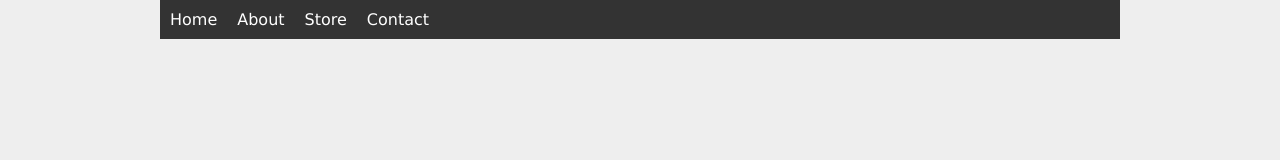
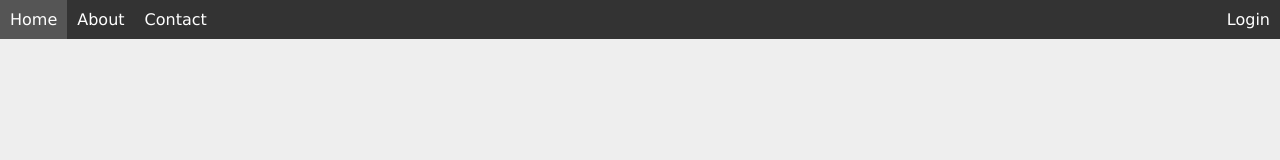
Before and after one commit to walid-hajhussien/CSS-Flexbox, a website: page menu/index.html in a window 1280 px wide. Drawn offline with Linux system fonts and the light colour scheme.

Commit message:
add flex menu

```diff
--- a/menu/index.html
+++ b/menu/index.html
@@ -16,8 +16,8 @@
           <ul>
             <li><a href="">Home</a></li>
             <li><a href="">About</a></li>
-            <li><a href="">Store</a></li>
-            <li id="contact"><a href="">Contact</a></li>
+            <li><a href="">Contact</a></li>
+            <li id="login"><a href="">Login</a></li>
           </ul>
         </nav>
       </div>
--- a/menu/menu.css
+++ b/menu/menu.css
@@ -9,7 +9,6 @@ body {
 
 .wrapper {
   width: 100%;
-  max-width: 960px;
   margin: 0 auto;
 }
 
@@ -45,7 +44,9 @@ nav a:hover {
     flex-grow: 0;
   }
 
-  #contact {
-    flex-grow: 3;
+  #login {
+    flex-grow: 1;
+    text-align: right;
+    float: right;
   }
 }
```
